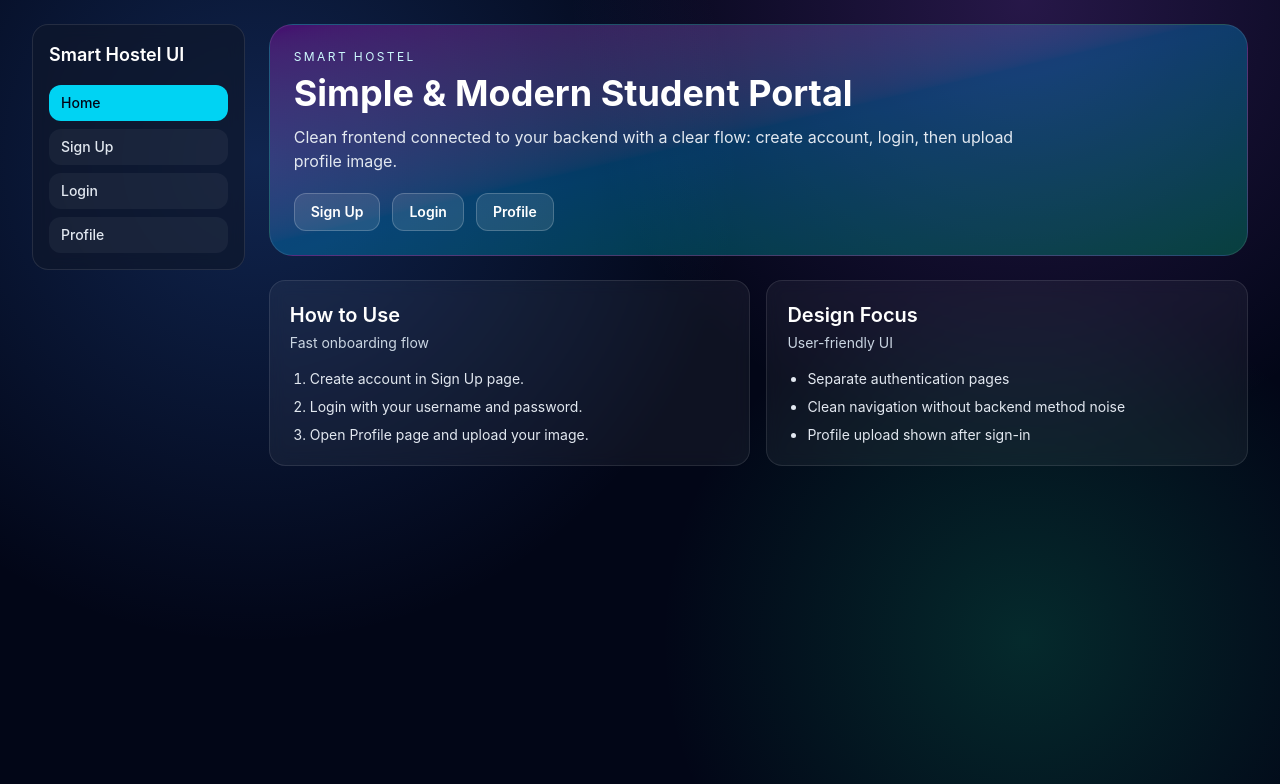
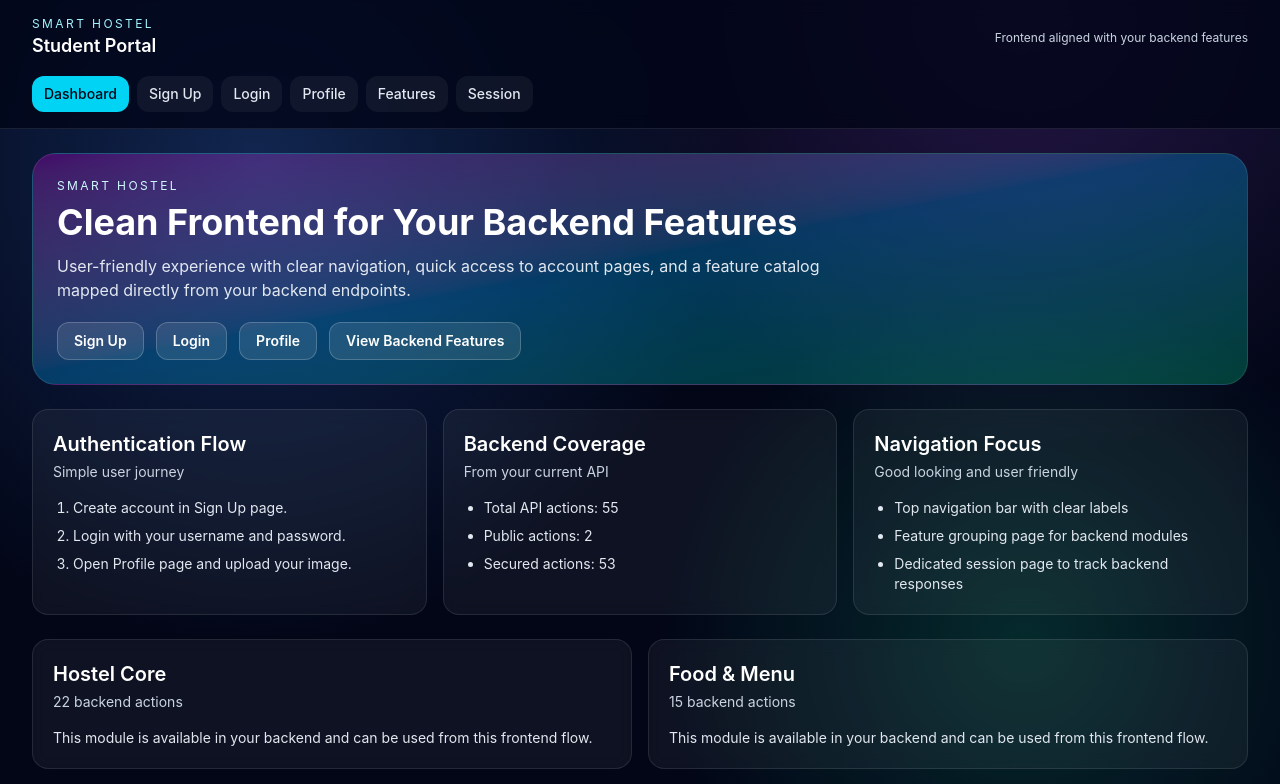
Before and after one commit to Water-Pot/Smart_Hostel, a Next.js app in the folder frontend/: page / in a window 1280 px wide. Shown: the top 784 px of the page. Built offline with nearby package versions, Linux system fonts and the light colour scheme.

Commit message:
Refresh navbar and dashboard with backend feature catalog
Agent-Logs-Url: https://github.com/Water-Pot/Smart_Hostel/sessions/e6eb3360-f66d-4ce4-957a-fb45e4ae0360

Co-authored-by: Water-Pot <187037479+Water-Pot@users.noreply.github.com>

```diff
--- a/frontend/src/app/explorer/page.tsx
+++ b/frontend/src/app/explorer/page.tsx
@@ -1,20 +1,44 @@
-import Link from "next/link";
 import { Card } from "@/components/ui";
+import { ENDPOINTS } from "@/lib/endpoints";
 
 export default function ExplorerPage() {
+  const groups = ENDPOINTS.reduce<Record<string, typeof ENDPOINTS>>((acc, endpoint) => {
+    if (!acc[endpoint.category]) {
+      acc[endpoint.category] = [];
+    }
+    acc[endpoint.category].push(endpoint);
+    return acc;
+  }, {});
+
+  const categories = Object.entries(groups).sort((a, b) => a[0].localeCompare(b[0]));
+
   return (
     <div className="grid gap-6">
-      <Card title="API Explorer" subtitle="Hidden from normal user flow">
+      <Card title="Backend Feature Catalog" subtitle="Features included from your current backend code">
         <p className="mb-4 text-sm text-slate-200">
-          Advanced backend method controls are hidden from this frontend to keep the student UI clean and safe.
+          This page shows what your backend can currently do, grouped into simple modules for an easier frontend experience.
         </p>
-        <Link
-          href="/"
-          className="inline-flex rounded-xl border border-white/20 px-4 py-2 text-sm font-semibold text-white transition hover:bg-white/10"
-        >
-          Back to Home
-        </Link>
+        <p className="text-xs text-slate-400">
+          Total features: <span className="font-semibold text-white">{ENDPOINTS.length}</span>
+        </p>
       </Card>
+
+      <section className="grid gap-4 xl:grid-cols-2">
+        {categories.map(([category, endpoints]) => (
+          <Card key={category} title={category} subtitle={`${endpoints.length} available actions`}>
+            <ul className="space-y-2 text-sm text-slate-200">
+              {endpoints.slice(0, 8).map((endpoint) => (
+                <li key={endpoint.id} className="rounded-lg border border-white/10 bg-slate-900/50 px-3 py-2">
+                  <p className="font-medium text-white">{endpoint.title}</p>
+                  <p className="text-xs text-slate-300">
+                    {endpoint.method} {endpoint.path}
+                  </p>
+                </li>
+              ))}
+            </ul>
+          </Card>
+        ))}
+      </section>
     </div>
   );
 }
--- a/frontend/src/app/layout.tsx
+++ b/frontend/src/app/layout.tsx
@@ -15,8 +15,8 @@ export default function RootLayout({
   return (
     <html lang="en" className="h-full antialiased">
       <body className="min-h-full">
-        <div className="mx-auto flex w-full max-w-7xl flex-col gap-6 px-4 py-6 sm:px-8 lg:flex-row lg:items-start">
-          <Navigation />
+        <Navigation />
+        <div className="mx-auto w-full max-w-7xl px-4 py-6 sm:px-8">
           <main className="w-full">{children}</main>
         </div>
       </body>
--- a/frontend/src/app/page.tsx
+++ b/frontend/src/app/page.tsx
@@ -1,24 +1,38 @@
 import Link from "next/link";
 import { Card } from "@/components/ui";
+import { ENDPOINTS } from "@/lib/endpoints";
 
 export default function HomePage() {
+  const categoryMap = new Map<string, number>();
+  for (const endpoint of ENDPOINTS) {
+    categoryMap.set(endpoint.category, (categoryMap.get(endpoint.category) ?? 0) + 1);
+  }
+  const categorySummary = Array.from(categoryMap.entries())
+    .map(([name, count]) => ({ name, count }))
+    .sort((a, b) => b.count - a.count);
+
+  const publicCount = ENDPOINTS.filter((endpoint) => endpoint.isPublic).length;
+  const securedCount = ENDPOINTS.length - publicCount;
+
   return (
     <div className="grid gap-6">
       <section className="rounded-3xl border border-white/10 bg-gradient-to-br from-fuchsia-600/30 via-sky-500/30 to-emerald-500/30 p-6">
         <p className="mb-2 text-xs uppercase tracking-[0.2em] text-cyan-100">Smart Hostel</p>
-        <h1 className="text-3xl font-bold text-white sm:text-4xl">Simple & Modern Student Portal</h1>
+        <h1 className="text-3xl font-bold text-white sm:text-4xl">Clean Frontend for Your Backend Features</h1>
         <p className="mt-3 max-w-3xl text-sm text-slate-200 sm:text-base">
-          Clean frontend connected to your backend with a clear flow: create account, login, then upload profile image.
+          User-friendly experience with clear navigation, quick access to account pages, and a feature catalog mapped directly
+          from your backend endpoints.
         </p>
         <div className="mt-5 flex flex-wrap gap-3">
           <QuickLink href="/signup" label="Sign Up" />
           <QuickLink href="/login" label="Login" />
           <QuickLink href="/profile" label="Profile" />
+          <QuickLink href="/explorer" label="View Backend Features" />
         </div>
       </section>
 
-      <section className="grid gap-4 lg:grid-cols-2">
-        <Card title="How to Use" subtitle="Fast onboarding flow">
+      <section className="grid gap-4 lg:grid-cols-3">
+        <Card title="Authentication Flow" subtitle="Simple user journey">
           <ol className="list-decimal space-y-2 pl-5 text-sm text-slate-200">
             <li>Create account in Sign Up page.</li>
             <li>Login with your username and password.</li>
@@ -26,13 +40,31 @@ export default function HomePage() {
           </ol>
         </Card>
 
-        <Card title="Design Focus" subtitle="User-friendly UI">
+        <Card title="Backend Coverage" subtitle="From your current API">
           <ul className="list-disc space-y-2 pl-5 text-sm text-slate-200">
-            <li>Separate authentication pages</li>
-            <li>Clean navigation without backend method noise</li>
-            <li>Profile upload shown after sign-in</li>
+            <li>Total API actions: {ENDPOINTS.length}</li>
+            <li>Public actions: {publicCount}</li>
+            <li>Secured actions: {securedCount}</li>
           </ul>
         </Card>
+
+        <Card title="Navigation Focus" subtitle="Good looking and user friendly">
+          <ul className="list-disc space-y-2 pl-5 text-sm text-slate-200">
+            <li>Top navigation bar with clear labels</li>
+            <li>Feature grouping page for backend modules</li>
+            <li>Dedicated session page to track backend responses</li>
+          </ul>
+        </Card>
+      </section>
+
+      <section className="grid gap-4 lg:grid-cols-2">
+        {categorySummary.map((category) => (
+          <Card key={category.name} title={category.name} subtitle={`${category.count} backend actions`}>
+            <p className="text-sm text-slate-200">
+              This module is available in your backend and can be used from this frontend flow.
+            </p>
+          </Card>
+        ))}
       </section>
     </div>
   );
--- a/frontend/src/components/navigation.tsx
+++ b/frontend/src/components/navigation.tsx
@@ -4,21 +4,30 @@ import Link from "next/link";
 import { usePathname } from "next/navigation";
 
 const ITEMS = [
-  { href: "/", label: "Home" },
+  { href: "/", label: "Dashboard" },
   { href: "/signup", label: "Sign Up" },
   { href: "/login", label: "Login" },
   { href: "/profile", label: "Profile" },
+  { href: "/explorer", label: "Features" },
+  { href: "/response", label: "Session" },
 ];
 
 export function Navigation() {
   const pathname = usePathname();
 
   return (
-    <aside className="w-full rounded-2xl border border-white/10 bg-slate-900/70 p-4 backdrop-blur lg:sticky lg:top-4 lg:w-64 lg:self-start">
-      <p className="mb-4 text-lg font-semibold text-white">Smart Hostel UI</p>
-      <nav className="grid gap-2 sm:grid-cols-2 lg:grid-cols-1">
+    <header className="sticky top-0 z-20 border-b border-white/10 bg-slate-950/80 backdrop-blur">
+      <div className="mx-auto flex w-full max-w-7xl flex-col gap-4 px-4 py-4 sm:px-8">
+        <div className="flex flex-wrap items-center justify-between gap-2">
+          <div>
+            <p className="text-xs uppercase tracking-[0.2em] text-cyan-200">Smart Hostel</p>
+            <p className="text-lg font-semibold text-white">Student Portal</p>
+          </div>
+          <p className="text-xs text-slate-300">Frontend aligned with your backend features</p>
+        </div>
+        <nav className="flex flex-wrap gap-2">
         {ITEMS.map((item) => {
-          const active = pathname === item.href;
+          const active = pathname === item.href || (item.href !== "/" && pathname.startsWith(item.href));
           return (
             <Link
               key={item.href}
@@ -31,7 +40,8 @@ export function Navigation() {
             </Link>
           );
         })}
-      </nav>
-    </aside>
+        </nav>
+      </div>
+    </header>
   );
 }
```
